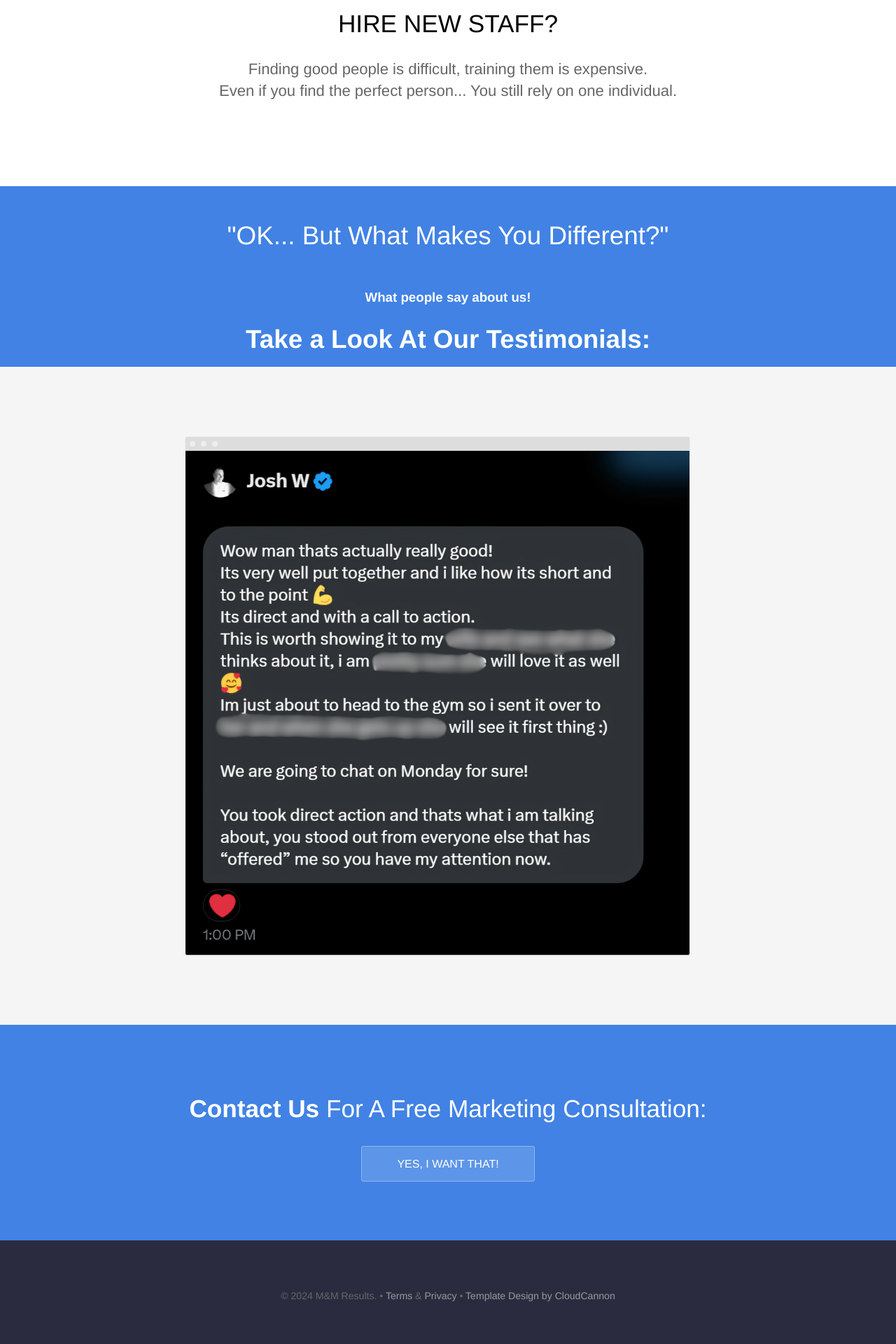
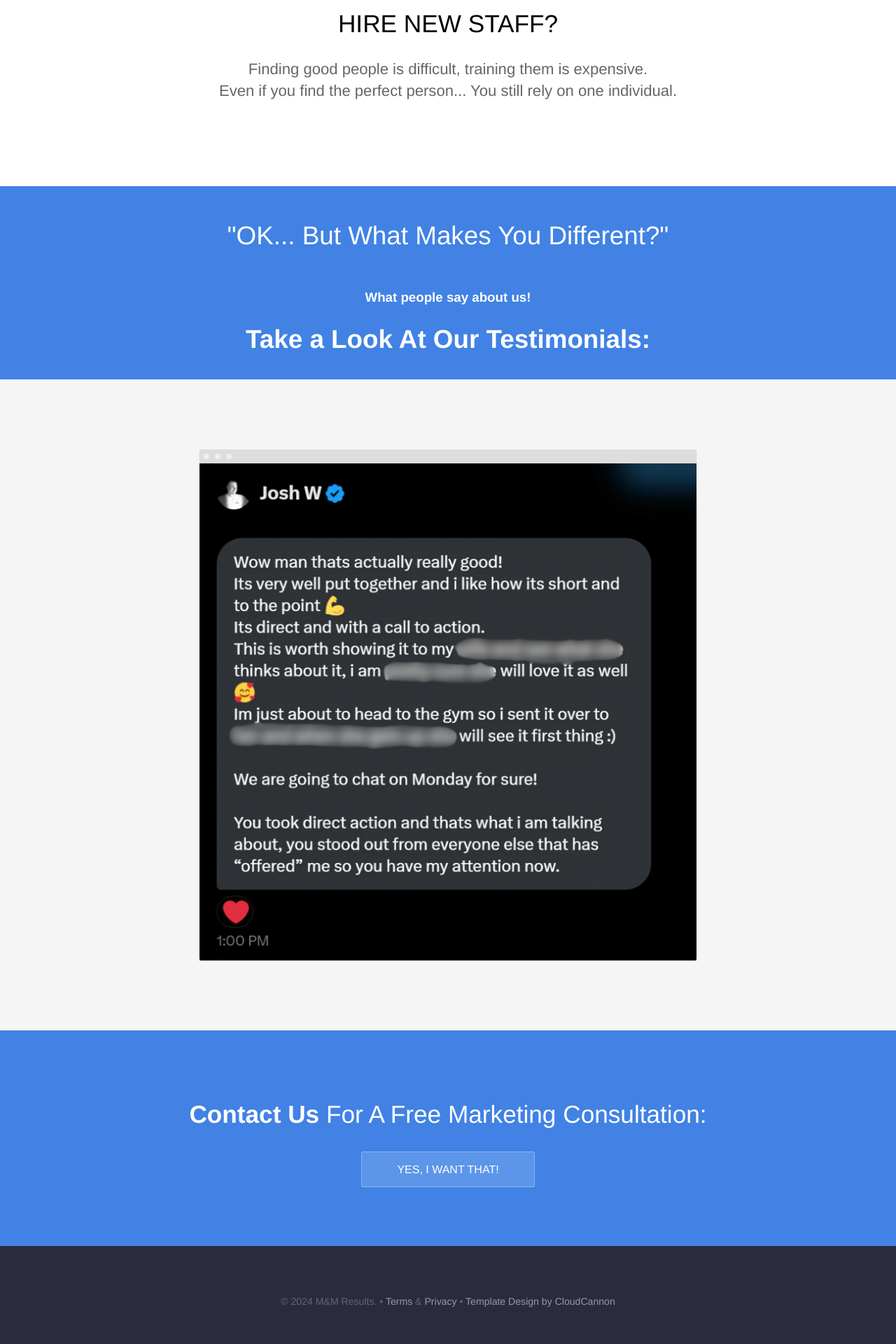
Before and after one commit to Huntinex/MMResults, a Jekyll site: the page built from index.html, in a window 1280 px wide. Shown: the part 1035-2955 px from the top of the page at 70% size. Built offline with Jekyll 4.4.1, drawn with Linux system fonts in a browser that asks for light colours.

Commit message:
Update index.html

```diff
--- a/index.html
+++ b/index.html
@@ -43,19 +43,19 @@ description: More Growth. More Clients.
 			<h3>What people <strong style="font-weight: 700;">say about us</strong>!</h3>
 			<br>
 			<h1 style="font-weight: 900;" class="editable">Take a Look At Our Testimonials:</h1>
-		<br>
+		<br><br>
 	</center>
-	<section class="testimonial">
-<!-- 		<div class="container flex"> -->
+	<div class="testimonial">
+		<div class="container flex">
 			<div class="testimonial-block">
 				<div class="image">
 					<img src="{{ site.baseurl }}/images/testimony1.png" alt="Screenshot" class="screenshot editable" />
 				</div>
 			</div>
-<!-- 		</div> -->
-	</section>
+		</div>
+	</div>
 	<section class="bottom-cta">
 		<h2 class="editable"><strong>Contact Us</strong> For A Free Marketing Consultation:</h2>
-		<div class="button alt"><a href="#">YES, I WANT THAT!</a></div>
+		<div class="button alt"><a href="https://calendly.com/mgresults/call">YES, I WANT THAT!</a></div>
 	</section>
 </div>
```
